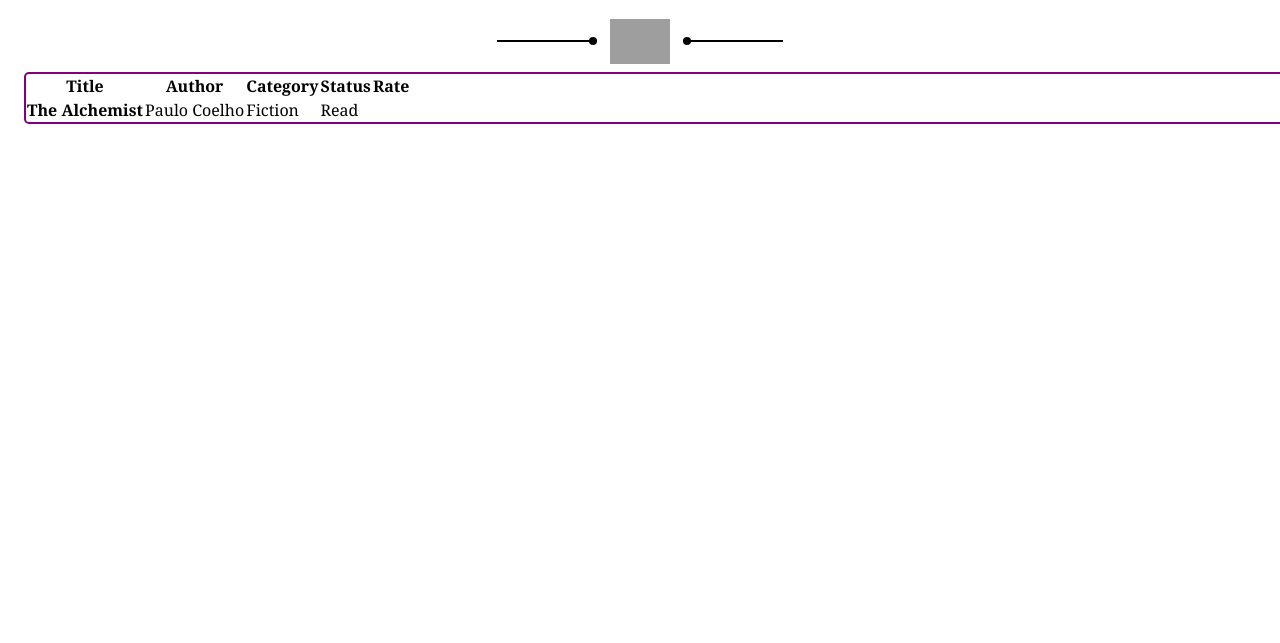
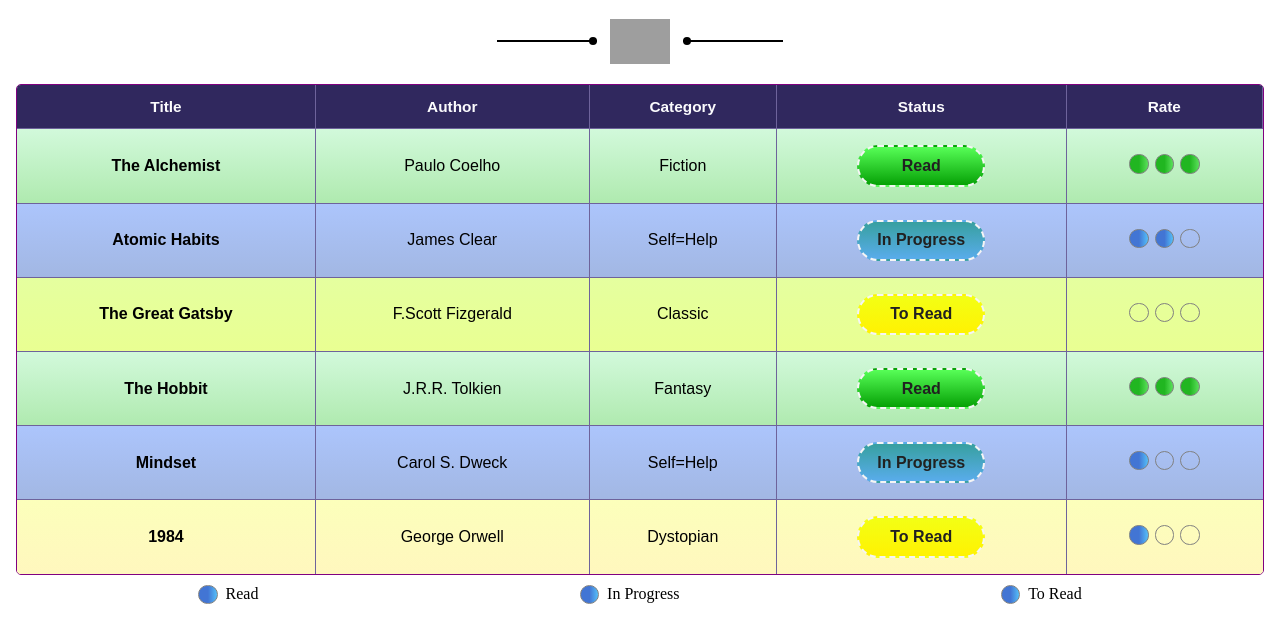
Before and after one commit to vinaydebug/Freecodecamp, a plain HTML site: page CSS/project26/index.html in a window 1280 px wide. Shown: the part 67-710 px from the top of the page. Drawn offline with Linux system fonts and the light colour scheme; grey boxes are pictures that could not be loaded.

Commit message:
Project is complete

```diff
--- a/CSS/project26/index.html
+++ b/CSS/project26/index.html
@@ -7,13 +7,16 @@
     <title>Book Inventory</title>
     <link rel="stylesheet" href="styles.css">
 </head>
+
 <body>
+    <main>
         <h1>Book Inventory</h1>
         <div class="book_catalog">
             <span class="divider_point"><span class="left_circle"></span></span>
             <img src="https://cdn-icons-png.flaticon.com/128/10221/10221707.png" alt="book icon" class="book_icon">
             <span class="divider_point"><span class="right_circle"></span></span>
         </div>
+        <div class="table_container">
             <table>
                 <thead>
                     <tr>
@@ -34,8 +37,66 @@
                                 <span></span><span></span><span></span>
                             </span></td>
                     </tr>
+                    <tr class="in-progress">
+                        <th>Atomic Habits</th>
+                        <td>James Clear</td>
+                        <td>Self=help</td>
+                        <td><span class="status">In Progress</span></td>
+                        <td><span class="rate two">
+                                <span></span><span></span><span></span>
+                            </span></td>
+                    </tr>
+                    <tr class="to-read">
+                        <th>The Great Gatsby</th>
+                        <td>f.scott fizgerald</td>
+                        <td>classic</td>
+                        <td><span class="status">To Read</span></td>
+                        <td><span class="rate">
+                                <span></span><span></span><span></span>
+                            </span></td>
+                    </tr>
+                    <tr class="read">
+                        <th>the hobbit</th>
+                        <td>j.r.r. tolkien</td>
+                        <td>fantasy</td>
+                        <td><span class="status">Read</span></td>
+                        <td><span class="rate three">
+                                <span></span><span></span><span></span>
+                            </span></td>
+                    </tr>
+                    <tr class="in-progress">
+                        <th>mindset</th>
+                        <td>carol s. dweck</td>
+                        <td>Self=help</td>
+                        <td><span class="status">In Progress</span></td>
+                        <td><span class="rate one">
+                                <span></span><span></span><span></span>
+                            </span></td>
+                    </tr>
+                    <tr class="to-read">
+                        <th>1984</th>
+                        <td>george orwell</td>
+                        <td>dystopian</td>
+                        <td><span class="status">To Read</span></td>
+                        <td><span class="rate one">
+                                <span></span><span></span><span></span>
+                            </span></td>
+                    </tr>
                 </tbody>
             </table>
+        </div>
+        <div class="status_info">
+                <span>
+                    <span class="circle"></span> Read
+                </span>
+                <span>
+                    <span class="circle"></span> In Progress
+                </span>
+                <span>
+                    <span class="circle"></span> To Read
+                </span>
+            </div>
+    </main>
 </body>
 
 </html>
--- a/CSS/project26/styles.css
+++ b/CSS/project26/styles.css
@@ -1,9 +1,21 @@
 *{
     box-sizing: border-box;
-    font-family: Georgia, 'Times New Roman', Times, serif;
+}
+
+html{
+    font-size: 16px;
+}
+
+:root{
+    --text-head: clamp(0.8rem, 0.8rem + .2vw, 1rem);
+}
+
+main{
+    margin: 0 0.5rem;
 }
 
 h1{
+font-family: Georgia, 'Times New Roman', Times, serif;
 text-align: center;
 font-weight: 900;
 }
@@ -48,13 +60,148 @@ font-weight: 900;
 
 table{
     border-collapse: collapse;
-    border: 2px solid purple;
+    width: 100%;
+    font-family: Arial, Helvetica, sans-serif;
+}
+
+.table_container{
     border-radius: 5px;
-    display: block;
-    width: 100%;
-    margin: 0.5rem 1rem;
+    border: 1px solid purple;
+    overflow-x: auto;
+    margin-top: 20px;
 }
 
 thead{
+background-color: #30285e;
+}
 
+thead th{
+    border-right: 1px solid #6e639b;
+    border-bottom: 1px solid #6e639b;
+    color: #fbfbfd;
+    padding: .8rem;
+    font-size: var(--text-head);
 }
+
+tbody th, tbody td{
+    text-align: center;
+    padding: 1rem;
+    border-right: 1px solid #6e639b;
+    border-bottom: 1px solid #6e639b;
+    text-transform: capitalize;
+}
+
+/* Rating */
+span[class="status"], span[class^="rate"]{
+    display: inline-block;
+    height: auto;
+    width: auto;
+    padding: 0;
+}
+
+span{
+    display: inline-block;
+}
+
+span[class^="rate"] > span {
+    width: 1.2rem;
+    height: 1.2rem;
+    margin: 0 .2rem;
+    border: 0.8px solid grey;
+    border-radius: 50%;
+    background-color: transparent;
+}
+
+span[class~="three"] > span{
+    background-image: linear-gradient(to right, #21b621 50%, rgb(91, 224, 91) 100%);
+}
+
+span[class~="two"] > span:nth-child(-n + 2){
+    background-image: linear-gradient(to right, #4275d4 50%, #54bff9 100%);
+}
+
+span[class~="one"] > span:first-child {
+    background-image: linear-gradient(to right, #4275d4 50%, #54bff9 100%);
+}
+
+/* Status */
+tr[class="read"]{
+    background-image: linear-gradient(#d2f9db, #afeaaf);
+}
+
+tr[class="in-progress"]{
+    background-image: linear-gradient(#acc5fc, #a2b7e3);
+}
+
+tr[class="to-read"]{
+    background-image: linear-gradient(to top, #fff7be, #fcffbb);
+}
+
+tr[class="to-read"]:nth-child(3){
+   background-image: linear-gradient(to top, #e9ff92, #e5ff9f);
+}
+
+tr[class="read"] span[class="status"]{
+    background-image: linear-gradient(to top, #06a106, #57fe57);
+    border: 2px dashed whitesmoke;
+    width: 8rem;
+    border-radius: 25px;
+    padding: 0.6rem;
+    color: #212121;
+    font-weight: bold;
+}
+
+tr[class="to-read"] span[class="status"]{
+    background-image: linear-gradient(to top, #fff202, #f3ff15);
+    border: 2px dashed whitesmoke;
+    width: 8rem;
+    border-radius: 25px;
+    padding: 0.6rem;
+    color: #212121;
+    font-weight: bold;
+}
+
+tr[class="in-progress"] span[class="status"]{
+    background-image: linear-gradient(to top, #59aceb, #37a0a0);
+    border: 2px dashed whitesmoke;
+    width: 8rem;
+    border-radius: 25px;
+    padding: 0.6rem;
+    color: #212121;
+    font-weight: bold;
+}
+
+/* Remove right border at the end */
+tbody td:nth-child(5){
+    border-right: 0;
+}
+
+tbody tr:last-child th, tbody tr:last-child td {
+    border-bottom: 0;
+}
+
+/* Status info */
+.status_info{
+display: flex;
+justify-content: space-around;
+align-items: center;
+gap: 0.5rem;
+margin: 10px 2vw;
+}
+
+.status_info > span {
+    display: flex;
+    align-items: center;
+    gap: 0.5rem;
+}
+
+.circle{
+width: 1.2rem;
+height: 1.2rem;
+border-radius: 50%;
+border: 0.8px solid grey;
+}
+
+.status_info .circle:nth-child(1){
+    background-image: linear-gradient(to right, #4275d4 50%, #54bff9 100%);
+}
```
Lines whose indentation alone changed are shown as unchanged.
